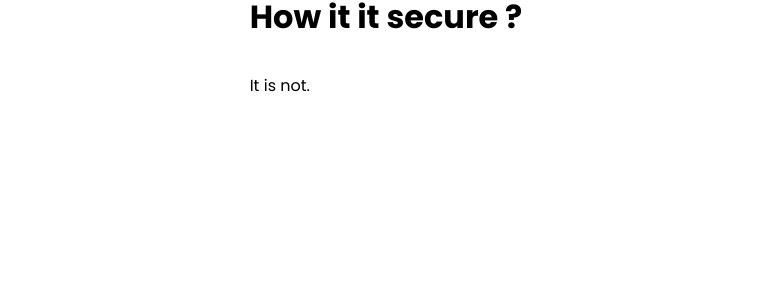
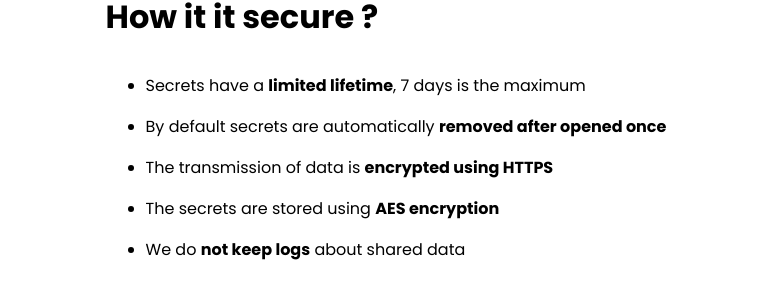
Before and after one commit to zakergfx/OneTimeShare, a React (Create React App) app in the folder front_env/: page /security in a window 1280 px wide. Shown: the part 151-450 px from the top of the page, without its empty margins (254-1025 px from the left). Built offline with nearby package versions, Linux system fonts and the light colour scheme; no server answers.

Commit message:
edited security page

```diff
--- a/front_env/src/pages/SecurePage.js
+++ b/front_env/src/pages/SecurePage.js
@@ -5,7 +5,13 @@ function SecurePage() {
         <div className="SecurePage">
             <div className="Content">
                 <h1>How it it secure ?</h1>
-                <p>It is not.</p>
+                <ul>
+                    <li>Secrets have a <b>limited lifetime</b>, 7 days is the maximum</li>
+                    <li>By default secrets are automatically <b>removed after opened once</b></li>
+                    <li>The transmission of data is <b>encrypted using HTTPS</b></li>
+                    <li>The secrets are stored using <b>AES encryption </b></li>
+                    <li>We do <b>not keep logs</b> about shared data</li>
+                </ul>
             </div >
         </div>
 
--- a/front_env/src/styles/secure.scss
+++ b/front_env/src/styles/secure.scss
@@ -10,5 +10,11 @@
 
     width: 100vw;
 
+    ul{
+        li{
+            margin-bottom: 1em;
+        }
+    }
+
 
 }
```
Also changed, not shown: 1 other file (tests, documents, lock files or other folders).
